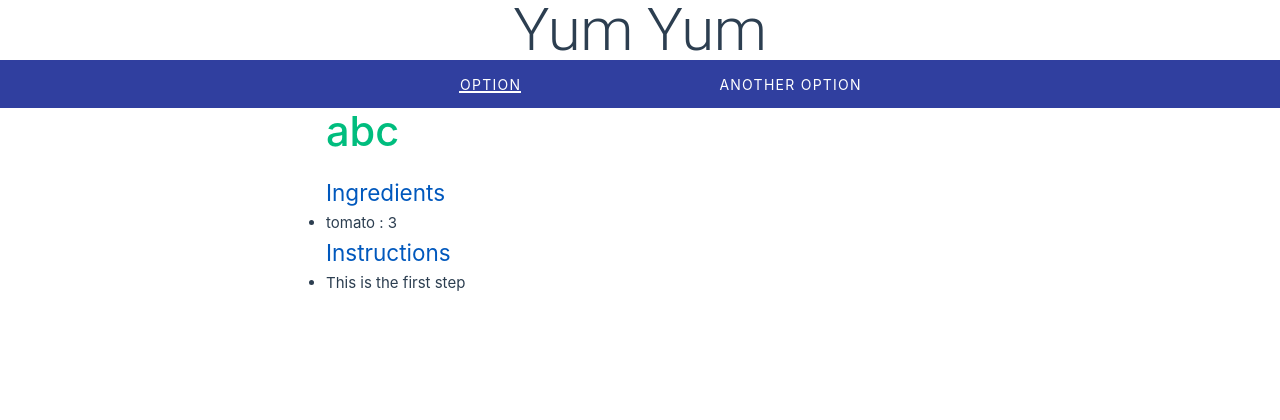
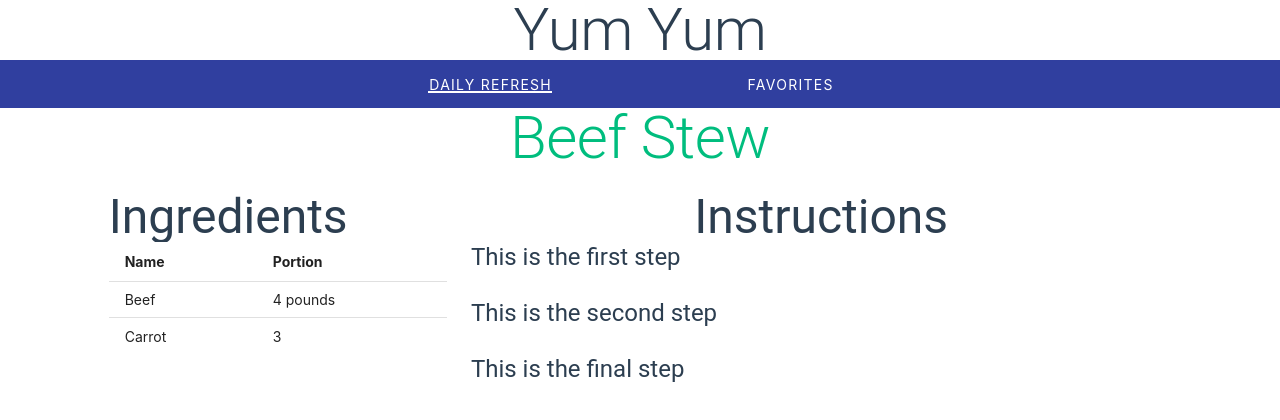
Before and after one commit to gabriale99/yumyum, a Vue app: page / in a window 1280 px wide. Shown: the top 420 px of the page. Built offline with nearby package versions, Linux system fonts and the light colour scheme.

Commit message:
1. Updated ShowRecipe frontend 2. Updated recipe data format

```diff
--- a/src/App.vue
+++ b/src/App.vue
@@ -11,15 +11,15 @@ import HelloWorld from './components/HelloWorld.vue'
     fixed-tabs
     bg-color="indigo-darken-2"
   >
-    <v-tab>
-      Option
+    <v-tab to="/">
+      Daily Refresh
     </v-tab>
-    <v-tab>
-      Another Option
+    <v-tab to="/about">
+      Favorites
     </v-tab>
   </v-tabs>
   <v-row align-content="center" justify="center">
-    <v-col cols="6">
+    <v-col cols="10">
       <RouterView />
     </v-col>
   </v-row>
--- a/src/assets/main.css
+++ b/src/assets/main.css
@@ -12,12 +12,6 @@ a,
 .green {
   text-decoration: none;
   color: hsla(160, 100%, 37%, 1);
-  transition: 0.4s;
-}
-
-.blue {
-  text-decoration: none;
-  color: rgb(0, 88, 189);
   transition: 0.4s;
 }
 
--- a/src/components/ShowRecipe.vue
+++ b/src/components/ShowRecipe.vue
@@ -7,38 +7,98 @@ import { ref } from 'vue'
   // }
   // })
 
-  const name = ref("abc");
-  const ingredients = [
-    {
-      name: 'tomato',
-      portion: '3'
-    }
-  ];
-  const instructions = [
-    {
-      text: 'This is the first step',
-      img: null,
-    }
-  ];
+  // const recipe = ref({
+  //   ID: [idMeal],
+  //   Name: [strMeal],
+  //   Region: [strRegion],
+  //   TypeOfMeal: [strTags],
+  //   Thumbnail: [strMealThumb],
+  //   Serving: <str>,
+  //   CookingTime: <str>,
+  //   Ingredients: [
+  //     {
+  //       Name: [strIngredientX],
+  //       Portion: [strMeasureX]
+  //     }
+  //   ],
+  //   Instructions: [
+  //     ""
+  //   ],
+  //   credit: [strSource],
+  //   videoLink: [strYouTube]
+  // })
+
+  const recipe = ref({
+    ID: 1,
+    Name: "Beef Stew",
+    Region: "Chinese",
+    TypeOfMeal: "Main dish",
+    Thumbnail: null,
+    Serving: "3 people",
+    CookingTime: "30 minutes",
+    Ingredients: [
+      {
+        Name: "Beef",
+        Portion: "4 pounds"
+      },
+      {
+        Name: "Carrot",
+        Portion: "3"
+      }
+    ],
+    Instructions: [
+      "This is the first step",
+      "This is the second step",
+      "This is the final step",
+    ],
+    credit: "Gabriel Chung",
+    videoLink: "www.abcdef.com"
+  })
 </script>
 
 <template>
-  <div class="greetings">
-    <h1 class="green">{{ name }}</h1>
+  <div>
+    <v-row>
+      <v-col>
+        <div class="d-flex justify-center text-h2 green">{{ recipe.Name }}</div>
+      </v-col>
+    </v-row>
+    <v-row>
+      <v-col cols="4">
+        <div class="text-h3">Ingredients</div>
+        <v-table density="compact">
+          <thead>
+            <tr>
+              <th class="text-left">
+                <b>Name</b>
+              </th>
+              <th class="text-left">
+                <b>Portion</b>
+              </th>
+            </tr>
+          </thead>
+          <tbody>
+            <tr
+              v-for="ing in recipe.Ingredients"
+              :key="ing.Name"
+            >
+              <td>{{ ing.Name }}</td>
+              <td>{{ ing.Portion }}</td>
+            </tr>
+          </tbody>
+        </v-table>
+      </v-col>
+      <v-col>
+        <div class="d-flex text-h3 justify-center">Instructions</div>
+        <div v-for="ins in recipe.Instructions">
+          <div class="text-h5">
+            {{ ins }}
+          </div>
+          <br />
+        </div>
+      </v-col>
+    </v-row>
 
-    <ul>
-      <h2 class="blue">Ingredients</h2>
-      <li v-for="ing in ingredients">
-        {{ ing.name }} : {{ ing.portion }}
-      </li>
-    </ul>
-
-    <ul>
-      <h2 class="blue">Instructions</h2>
-      <li v-for="ins in instructions">
-        {{ ins.text }}
-      </li>
-    </ul>
   </div>
 </template>
 
```
